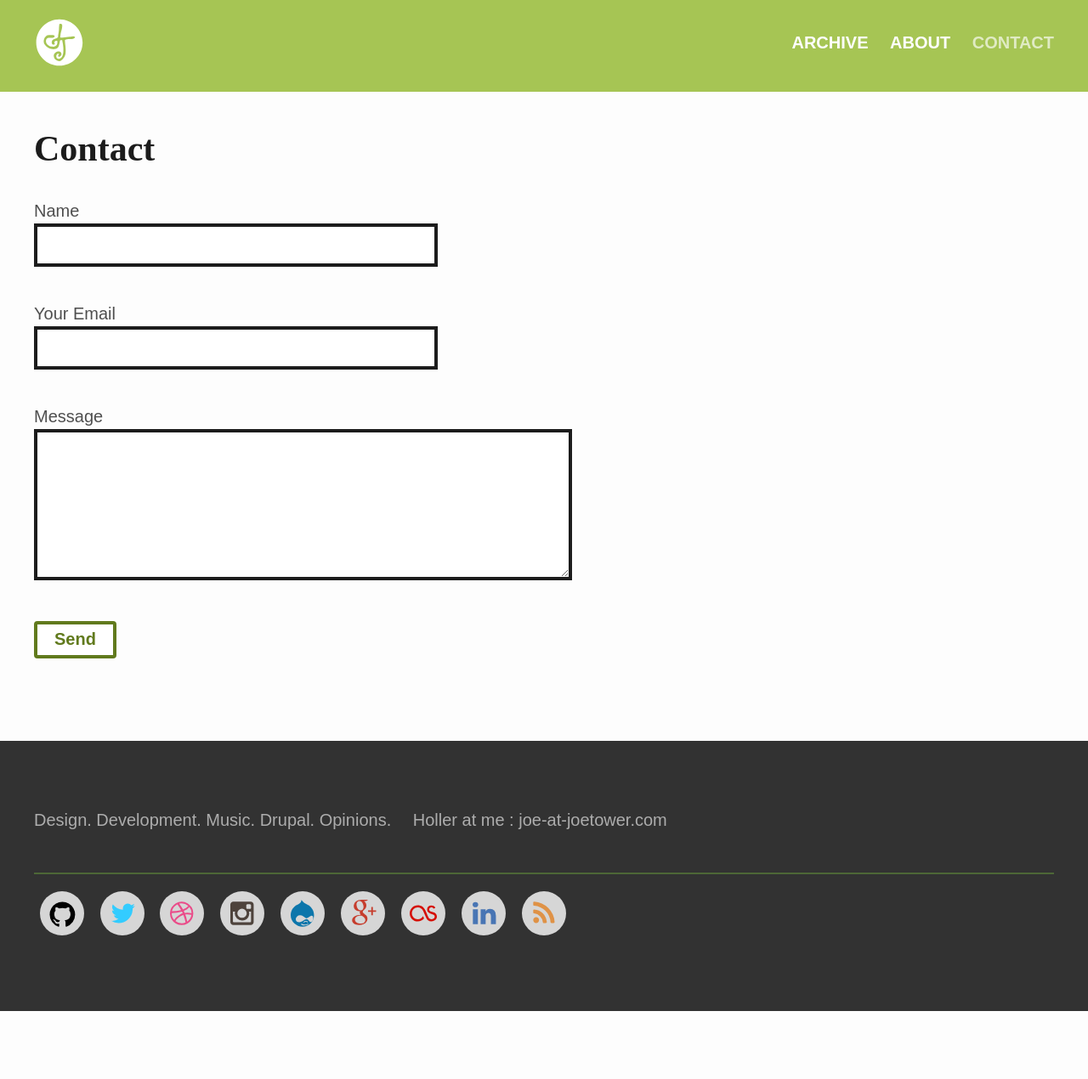
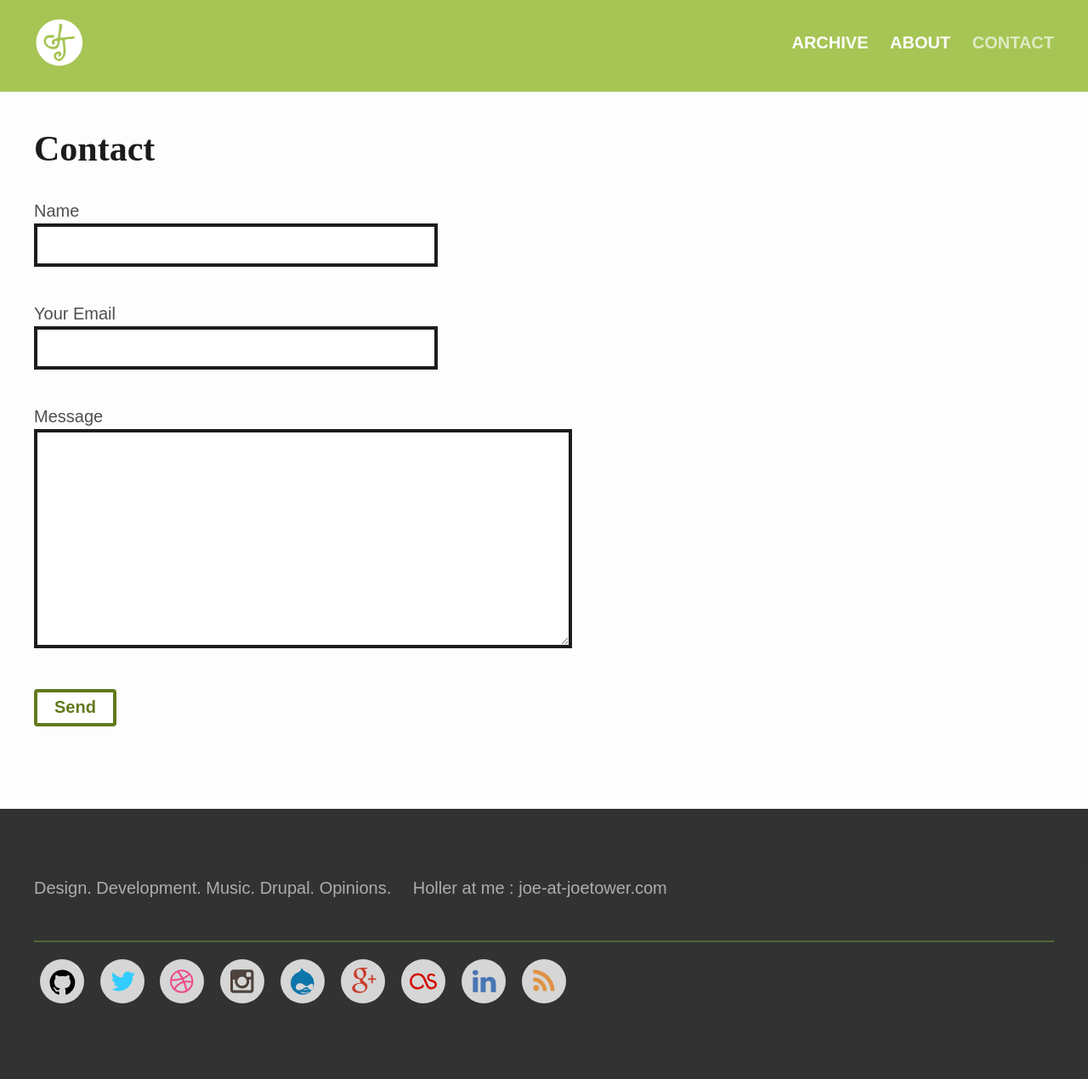
Before and after one commit to joetower/joetower-jekyll-2015, a Jekyll site: the page built from contact/index.html, in a window 1280 px wide. Shown: the whole page at 85% size. Built offline with Jekyll 4.4.1, drawn with Linux system fonts in a browser that asks for light colours; before the commit the page ends 1190 px from its top, so only the background shows below that.

Commit message:
Fixed forms.

```diff
--- a/_scss/partials/_typography.scss
+++ b/_scss/partials/_typography.scss
@@ -137,6 +137,8 @@ h5 {
 }
 
 // Forms
-input {
+input,
+select,
+textarea {
   font-size: 20px;
 }
--- a/contact/index.html
+++ b/contact/index.html
@@ -13,7 +13,7 @@ meta_description: Want to send me an email? Look no further. Boom!
 
 <div class="page contact">
 
-  <form action="http://formspree.io/your@email.comjoe@joetower.com" method="POST">
+  <form action="http://formspree.io/joe@joetower.com" method="POST">
 
     <fieldset>
       <label>Name</label>
--- a/css/style.css
+++ b/css/style.css
@@ -292,7 +292,9 @@ h5 {
   text-transform: uppercase;
 }
 
-input {
+input,
+select,
+textarea {
   font-size: 20px;
 }
 
```
